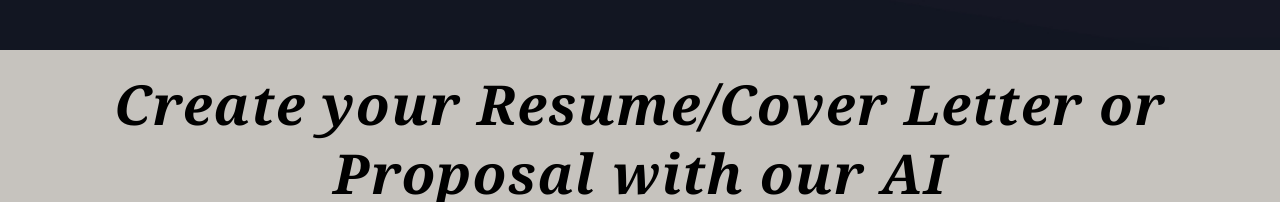
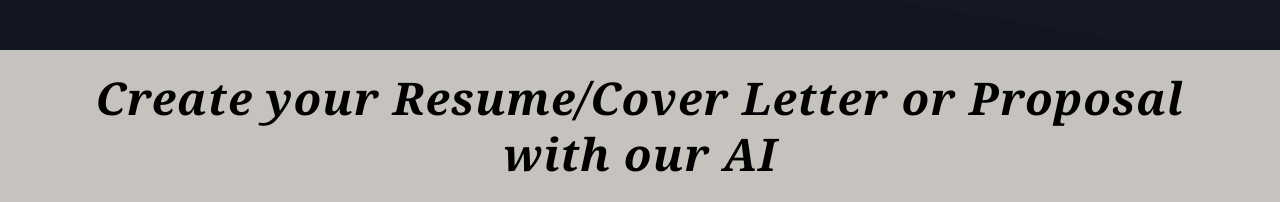
Before and after one commit to brilliantmakanju/AiResume, a Next.js app: page / in a window 1280 px wide. Shown: the part 750-952 px from the top of the page. Built offline with nearby package versions, Linux system fonts and the light colour scheme.

Commit message:
Change font size for header

```diff
--- a/components/OurWork.jsx
+++ b/components/OurWork.jsx
@@ -3,7 +3,7 @@ import OurWorkList from "./OurWorkList"
 export default function OurWork(){
     return(
         <section className="lg:snap-always lg:snap-start px-5 md:mx-auto md:py-[20px] lg:px-20 grid grid-cols-1 gap-10 md:flex-wrap py-[14%] md:py-[10%] ">
-            <h3 className="text-[25px] px-[5px] text-center font-bold font-serif tracking-wide h-[2em] md:h-[3em]  leading-tight text-center md:text-[40px]  lg:text-[55px] lg:w-[100%] md:gap-10" >Create your Resume/Cover Letter or Proposal with our AI</h3>
+            <h3 className="text-[25px] px-[5px] text-center font-bold font-serif tracking-wide h-[2em] md:h-[3em]  leading-tight text-center md:text-[40px]  lg:text-[45px] mx-auto lg:w-[100%] md:gap-10" >Create your Resume/Cover Letter or Proposal with our AI</h3>
             <OurWorkList />
         </section>
     )
```
